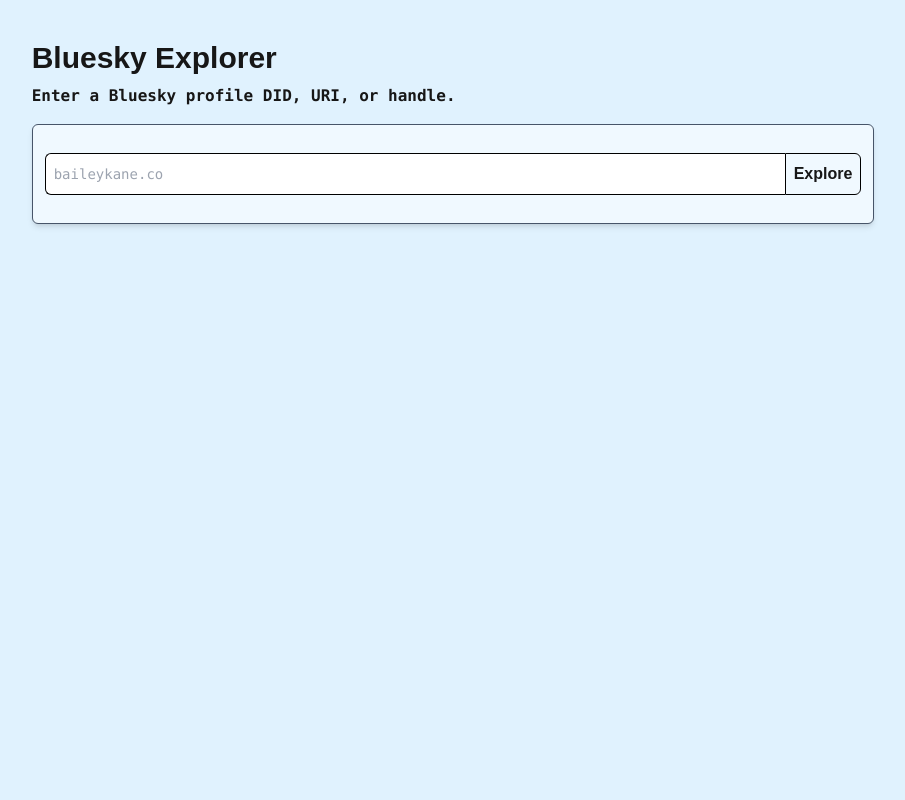
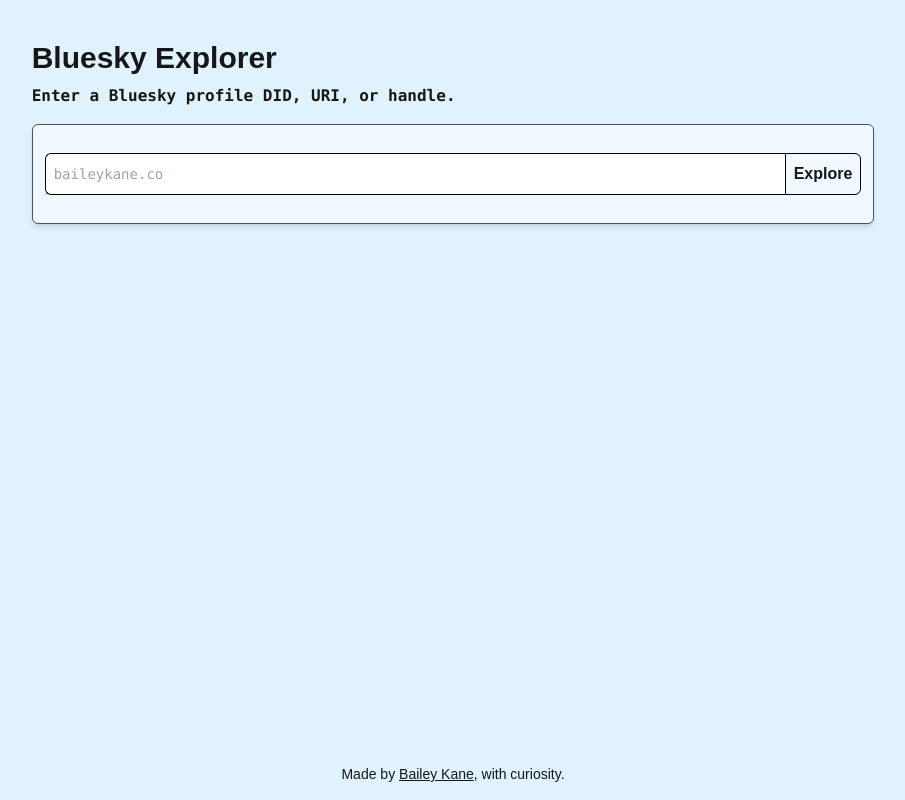
Before and after one commit to BK610/bluesky-explorer, a Next.js app: page / in a window 1280 px wide. Shown: the whole page, without its empty margins (187-1092 px from the left). Built offline with nearby package versions, Linux system fonts and the light colour scheme; what @atproto/api would draw is missing.

Commit message:
Add footer

```diff
--- a/app/layout.js
+++ b/app/layout.js
@@ -8,8 +8,21 @@
 export default function RootLayout({ children }) {
   return (
     <html lang="en">
-      <body className={`antialiased bg-sky-100 dark:bg-slate-800`}>
-        {children}
+      <body
+        className={`antialiased bg-sky-100 dark:bg-slate-800 flex flex-col min-h-svh`}
+      >
+        <main className="flex-1">{children}</main>
+        <footer className="text-sm w-full text-center py-4 h-fit">
+          Made by{" "}
+          <a
+            href="https://www.baileykane.co/?ref=blueskyexplorer"
+            target="_blank"
+            className="underline hover:decoration-2"
+          >
+            Bailey Kane
+          </a>
+          , with curiosity.
+        </footer>
       </body>
     </html>
   );
```
